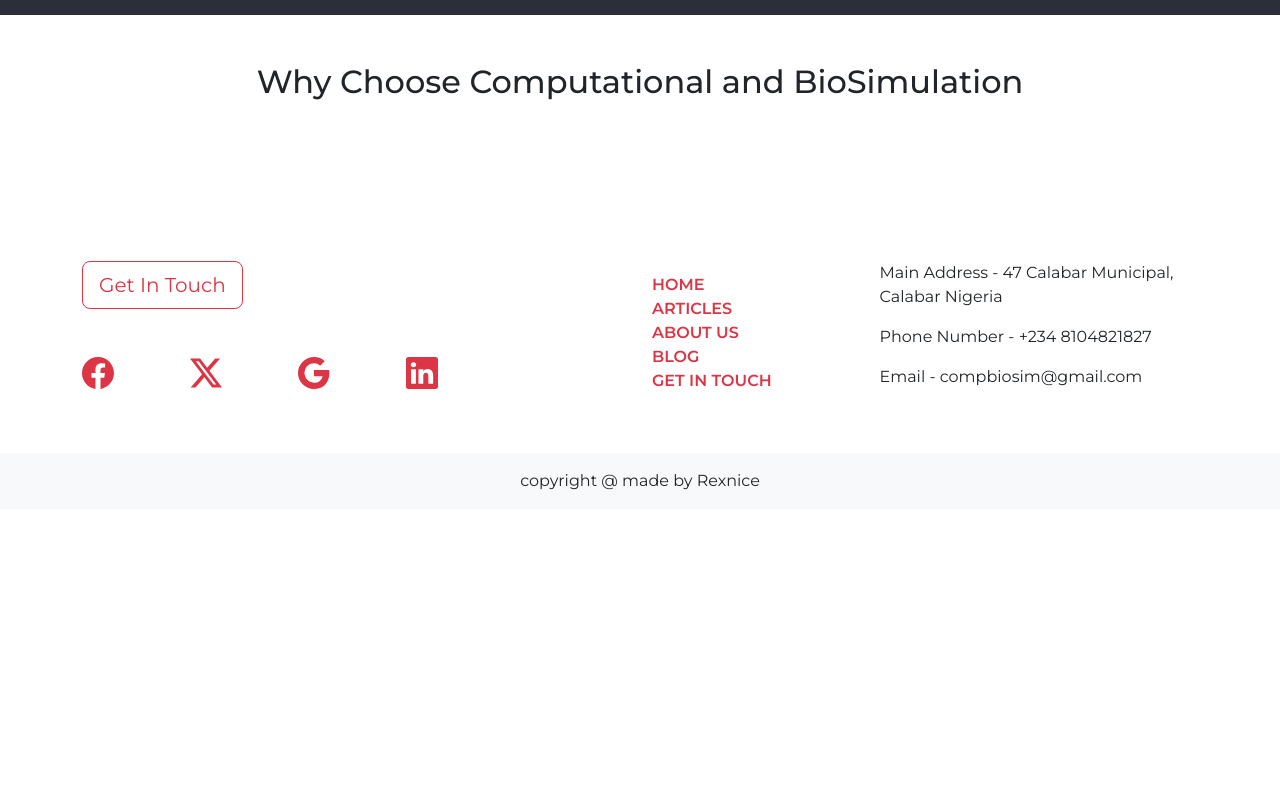
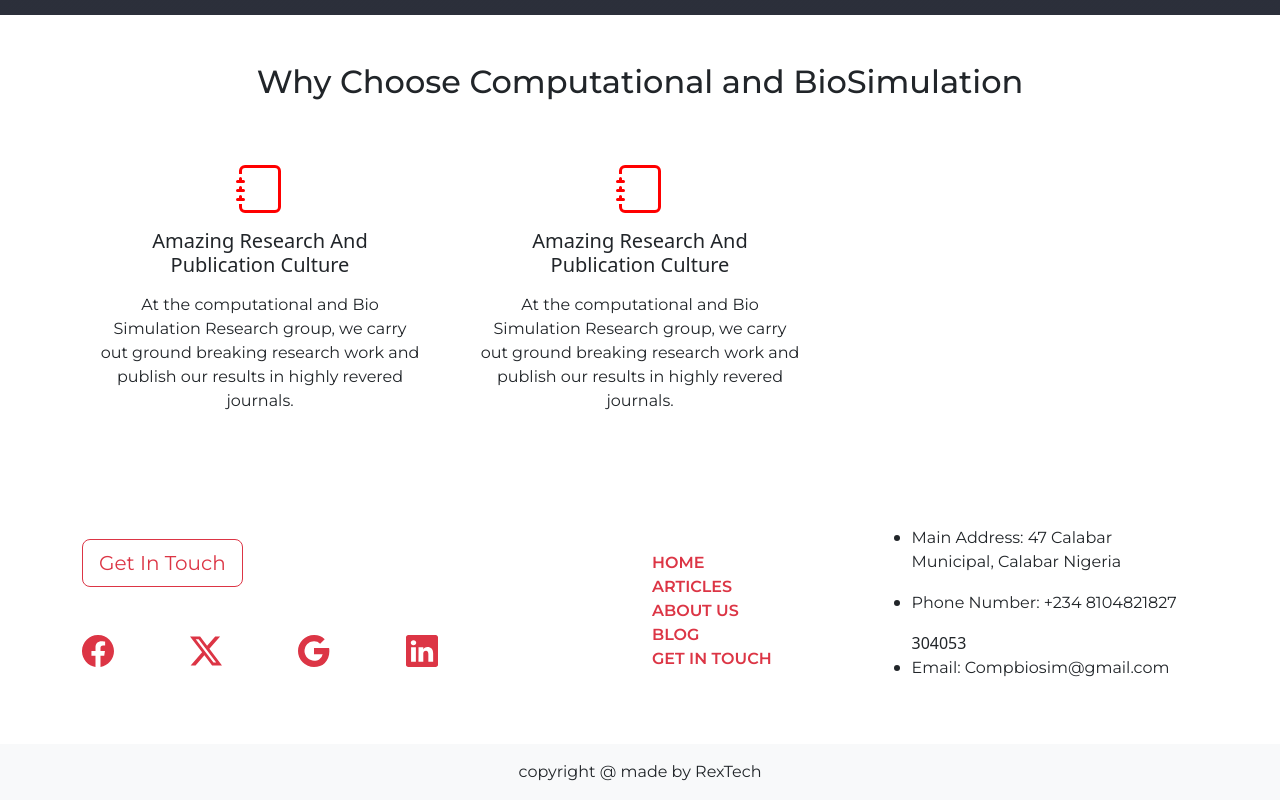
Before and after one commit to Rexnice/Biosimulation, a React (Create React App) app in the folder biosim/: page / in a window 1280 px wide. Shown: the part 785-1585 px from the top of the page. Before the commit the page ends 1294 px from the top, so only its background shows below. Built offline with nearby package versions, Linux system fonts and the light colour scheme; grey boxes are pictures that could not be loaded.

Commit message:
2505204 commit

```diff
--- a/biosim/src/App.js
+++ b/biosim/src/App.js
@@ -16,6 +16,7 @@ function App() {
         <Container>
           <Navbar.Brand>
             <Link to="/" className='navbar-brand d-flex align-items-center'>
+              {/* <svg xmlns="http://www.w3.org/2000/svg" width="48" height="48" fill="#dc3545" class="bi bi-backpack" viewBox="0 0 16 16"> */}
               <svg xmlns="http://www.w3.org/2000/svg" width="48" height="48" fill="#dc3545" class="bi bi-backpack" viewBox="0 0 16 16">
                 <path d="M4.04 7.43a4 4 0 0 1 7.92 0 .5.5 0 1 1-.99.14 3 3 0 0 0-5.94 0 .5.5 0 1 1-.99-.14M4 9.5a.5.5 0 0 1 .5-.5h7a.5.5 0 0 1 .5.5v4a.5.5 0 0 1-.5.5h-7a.5.5 0 0 1-.5-.5zm1 .5v3h6v-3h-1v.5a.5.5 0 0 1-1 0V10z"/>
                 <path d="M6 2.341V2a2 2 0 1 1 4 0v.341c2.33.824 4 3.047 4 5.659v5.5a2.5 2.5 0 0 1-2.5 2.5h-7A2.5 2.5 0 0 1 2 13.5V8a6 6 0 0 1 4-5.659M7 2v.083a6 6 0 0 1 2 0V2a1 1 0 0 0-2 0m1 1a5 5 0 0 0-5 5v5.5A1.5 1.5 0 0 0 4.5 15h7a1.5 1.5 0 0 0 1.5-1.5V8a5 5 0 0 0-5-5"/>
@@ -108,15 +109,15 @@ function App() {
                   </ul>
                 </div>
                 <div className='col-12 col-md-6 col-lg-7'>
-                  <ul className='list-unstyled mb-0'>
+                  <ul className='list-unstyl  ed mb-0'>
                     <li>
-                      <p>Main Address - 47 Calabar Municipal, Calabar Nigeria</p>
+                      <p>Main Address: 47 Calabar Municipal, Calabar Nigeria</p>
                     </li>
                     <li>
-                      <p>Phone Number - +234 8104821827</p>
+                      <p>Phone Number: +234 8104821827</p>304053
                     </li>
                     <li>
-                      <p>Email - compbiosim@gmail.com</p>
+                      <p>Email: Compbiosim@gmail.com</p>
                     </li>
                   </ul>
                 </div>
@@ -126,7 +127,7 @@ function App() {
         </div>
         <div className='bg-body-tertiary'>
           <div className='container'>
-            <p className='p-3 m-0 text-center'>copyright @ made by Rexnice</p>
+            <p className='p-3 m-0 text-center'>copyright @ made by RexTech</p>
           </div>
         </div>
       </footer>
--- a/biosim/src/components/ChooseSection/ChooseSection.jsx
+++ b/biosim/src/components/ChooseSection/ChooseSection.jsx
@@ -12,8 +12,41 @@ function ChooseSection() {
                 <div className='col-lg-4'>
                     <Card className='d-flex align-items-center border-0 h-100'>
                         <div className='mt-3'>
-
+                            <svg xmlns="http://www.w3.org/2000/svg" width="48" height="48" fill="red" class="bi bi-journal" viewBox="0 0 16 16">
+                            <path d="M3 0h10a2 2 0 0 1 2 2v12a2 2 0 0 1-2 2H3a2 2 0 0 1-2-2v-1h1v1a1 1 0 0 0 1 1h10a1 1 0 0 0 1-1V2a1 1 0 0 0-1-1H3a1 1 0 0 0-1 1v1H1V2a2 2 0 0 1 2-2"/>
+                            <path d="M1 5v-.5a.5.5 0 0 1 1 0V5h.5a.5.5 0 0 1 0 1h-2a.5.5 0 0 1 0-1zm0 3v-.5a.5.5 0 0 1 1 0V8h.5a.5.5 0 0 1 0 1h-2a.5.5 0 0 1 0-1zm0 3v-.5a.5.5 0 0 1 1 0v.5h.5a.5.5 0 0 1 0 1h-2a.5.5 0 0 1 0-1z"/>
+                            </svg>
                         </div>
+                        <Card.Body>
+                            <Card.Title className='text-center text-capitalize mb-3'>
+                                amazing research and publication culture
+                            </Card.Title>
+                            <Card.Text className='text-center'>
+                                At the computational and Bio Simulation Research group,
+                                we carry out ground breaking research work and publish our
+                                results in highly revered journals.
+                            </Card.Text>
+                        </Card.Body>
+                    </Card>
+                </div>
+                <div className='col-lg-4'>
+                    <Card className='d-flex align-items-center border-0 h-100'>
+                        <div className='mt-3'>
+                            <svg xmlns="http://www.w3.org/2000/svg" width="48" height="48" fill="red" class="bi bi-journal" viewBox="0 0 16 16">
+                            <path d="M3 0h10a2 2 0 0 1 2 2v12a2 2 0 0 1-2 2H3a2 2 0 0 1-2-2v-1h1v1a1 1 0 0 0 1 1h10a1 1 0 0 0 1-1V2a1 1 0 0 0-1-1H3a1 1 0 0 0-1 1v1H1V2a2 2 0 0 1 2-2"/>
+                            <path d="M1 5v-.5a.5.5 0 0 1 1 0V5h.5a.5.5 0 0 1 0 1h-2a.5.5 0 0 1 0-1zm0 3v-.5a.5.5 0 0 1 1 0V8h.5a.5.5 0 0 1 0 1h-2a.5.5 0 0 1 0-1zm0 3v-.5a.5.5 0 0 1 1 0v.5h.5a.5.5 0 0 1 0 1h-2a.5.5 0 0 1 0-1z"/>
+                            </svg>
+                        </div>
+                        <Card.Body>
+                            <Card.Title className='text-center text-capitalize mb-3'>
+                                amazing research and publication culture
+                            </Card.Title>
+                            <Card.Text className='text-center'>
+                                At the computational and Bio Simulation Research group,
+                                we carry out ground breaking research work and publish our
+                                results in highly revered journals.
+                            </Card.Text>
+                        </Card.Body>
                     </Card>
                 </div>
             </div>
```
